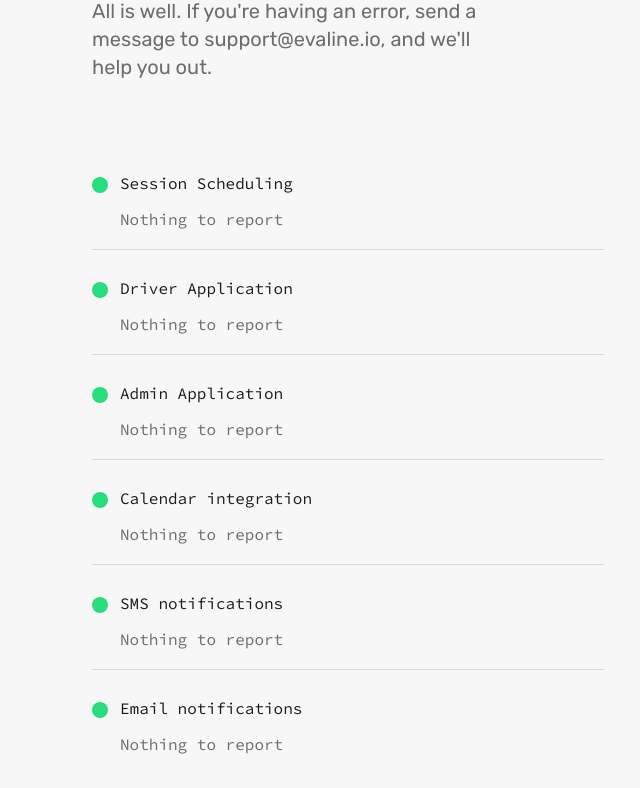
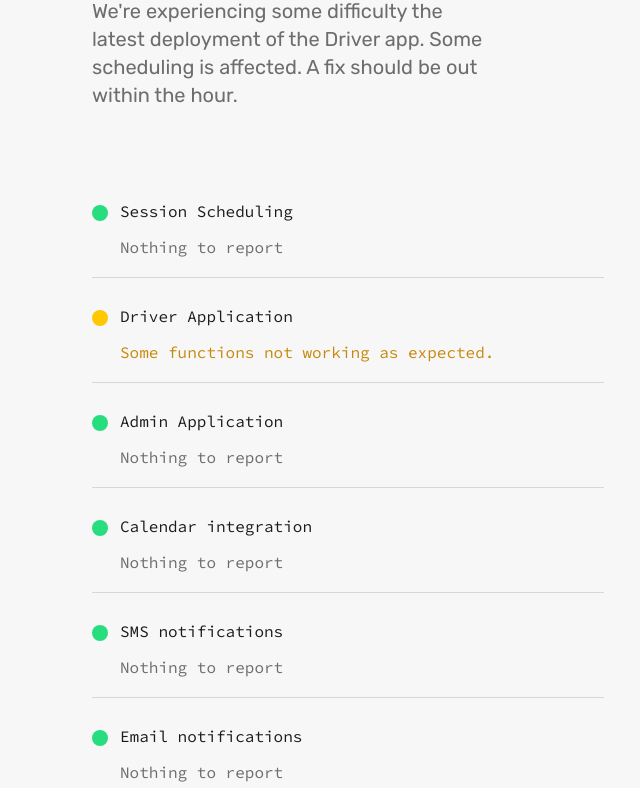
Before and after one commit to evaline-inc/evaline-status, a website: page index.html in a window 1280 px wide. Shown: the part 231-1019 px from the top of the page, without its empty margins (292-932 px from the left). Drawn offline with Linux system fonts and the light colour scheme.

Commit message:
Scheduling issue

```diff
--- a/index.html
+++ b/index.html
@@ -75,7 +75,7 @@
 <script>
   window.onload = function () {
     // Write a general status message here.
-    const generalMessage = `We're experiencing some difficulty with Scaphold, our backend + database provider. We'll keep this page updated as the situation evolves, but this issue should be resolved within the hour.`
+    const generalMessage = `We're experiencing some difficulty the latest deployment of the Driver app. Some scheduling is affected. A fix should be out within the hour.`
 
     const services = {
       scheduler: {
@@ -83,8 +83,8 @@
         message: ``
       },
       driver: {
-        status: 0,
-        message: ``
+        status: 1,
+        message: `Some functions not working as expected.`
       },
       admin: {
         status: 0,
```
